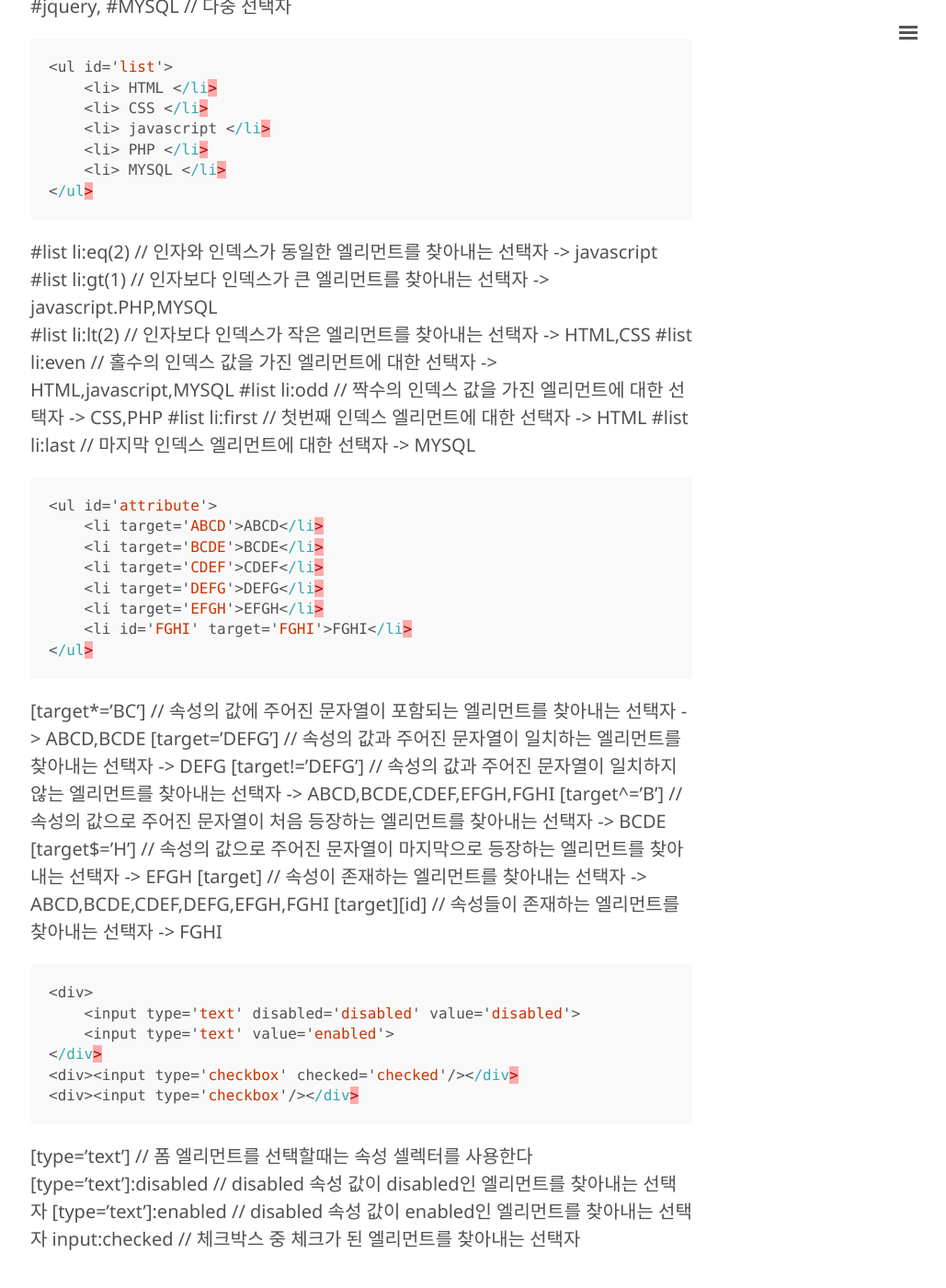
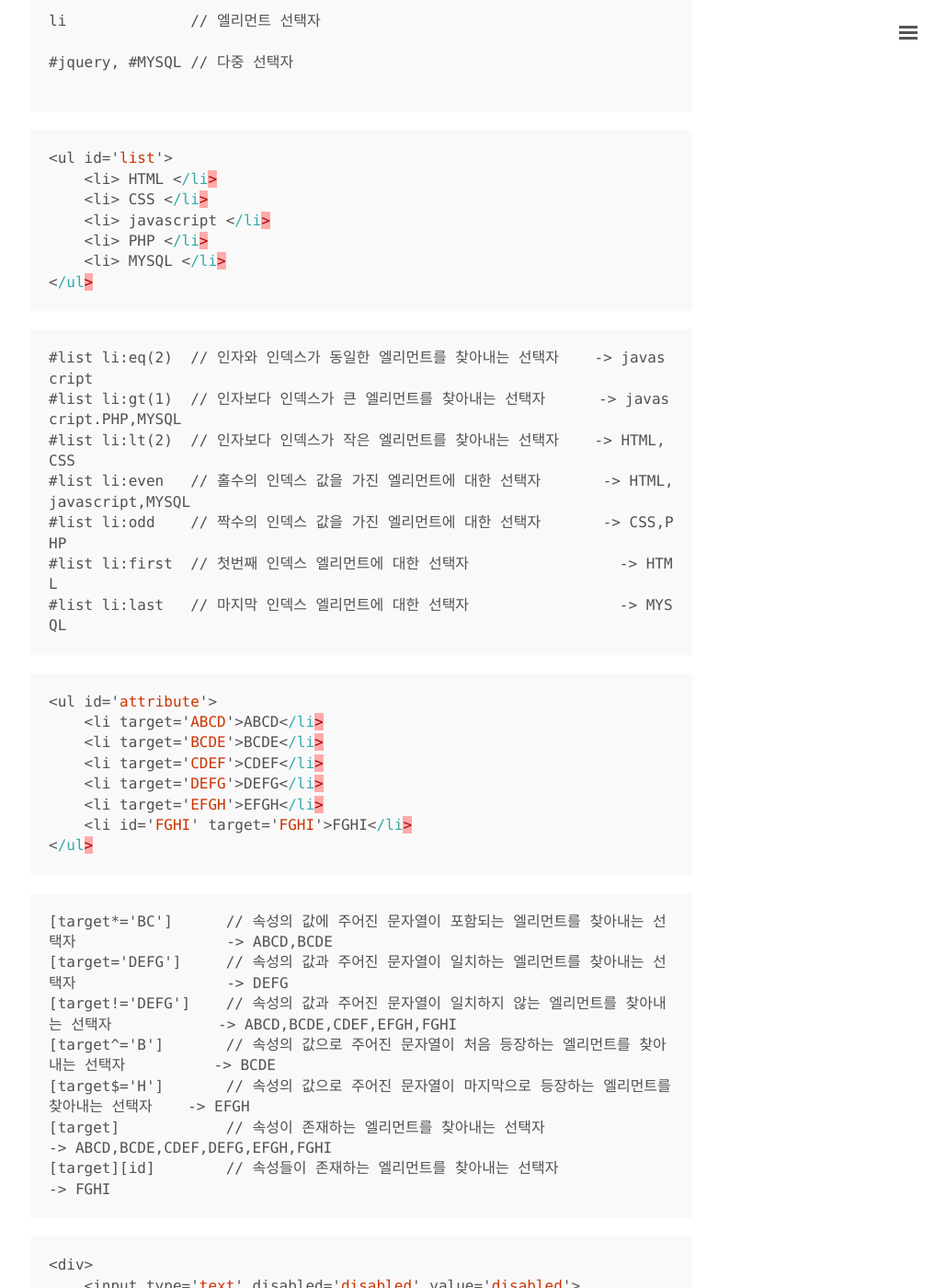
Before and after one commit to Kor-Karll/Kor-Karll.github.io, a Jekyll site: the page built from _posts/2019-07-29-JQuery-Selector.md, in a window 1280 px wide and 1400 px high, scrolled down 568 px. Shown: the whole window at 92% size, without its empty margins (247-1276 px from the left). Built offline with Jekyll 4.4.1, drawn with Linux system fonts in a browser that asks for light colours; comment, search, counter and statistics services are not loaded; some of the changed text lies outside the part shown.

Commit message:
수정테스트

````diff
--- a/_posts/2019-07-29-JQuery-Selector.md
+++ b/_posts/2019-07-29-JQuery-Selector.md
@@ -16,11 +16,12 @@ sitemap :
 
 <!--미리보기-->
 
-
+<pre>
 #jquery         // id 선택자 <br>
 .tutorial       // class 선택자 <br>
 li              // 엘리먼트 선택자 <br>
 #jquery, #MYSQL // 다중 선택자 <br>
+</pre>
 
 ```javascript
 <ul id='list'>
@@ -31,7 +32,7 @@ li              // 엘리먼트 선택자 <br>
     <li> MYSQL </li>
 </ul>
 ```
-
+<pre>
 #list li:eq(2)  // 인자와 인덱스가 동일한 엘리먼트를 찾아내는 선택자    -> javascript
 #list li:gt(1)  // 인자보다 인덱스가 큰 엘리먼트를 찾아내는 선택자      -> javascript.PHP,MYSQL
 #list li:lt(2)  // 인자보다 인덱스가 작은 엘리먼트를 찾아내는 선택자    -> HTML,CSS
@@ -39,6 +40,7 @@ li              // 엘리먼트 선택자 <br>
 #list li:odd    // 짝수의 인덱스 값을 가진 엘리먼트에 대한 선택자       -> CSS,PHP
 #list li:first  // 첫번째 인덱스 엘리먼트에 대한 선택자                 -> HTML
 #list li:last   // 마지막 인덱스 엘리먼트에 대한 선택자                 -> MYSQL
+</pre>
 
 ```javascript
 <ul id='attribute'>
@@ -50,7 +52,7 @@ li              // 엘리먼트 선택자 <br>
     <li id='FGHI' target='FGHI'>FGHI</li>
 </ul>
 ```
-
+<pre>
 [target*='BC']      // 속성의 값에 주어진 문자열이 포함되는 엘리먼트를 찾아내는 선택자                 -> ABCD,BCDE
 [target='DEFG']     // 속성의 값과 주어진 문자열이 일치하는 엘리먼트를 찾아내는 선택자                 -> DEFG
 [target!='DEFG']    // 속성의 값과 주어진 문자열이 일치하지 않는 엘리먼트를 찾아내는 선택자            -> ABCD,BCDE,CDEF,EFGH,FGHI
@@ -58,6 +60,7 @@ li              // 엘리먼트 선택자 <br>
 [target$='H']       // 속성의 값으로 주어진 문자열이 마지막으로 등장하는 엘리먼트를 찾아내는 선택자    -> EFGH
 [target]            // 속성이 존재하는 엘리먼트를 찾아내는 선택자                                   -> ABCD,BCDE,CDEF,DEFG,EFGH,FGHI
 [target][id]        // 속성들이 존재하는 엘리먼트를 찾아내는 선택자                                 -> FGHI
+</pre>
 
 ```javascript
 <div>
@@ -67,8 +70,9 @@ li              // 엘리먼트 선택자 <br>
 <div><input type='checkbox' checked='checked'/></div>
 <div><input type='checkbox'/></div>
 ```
-
+<pre>
 [type='text']               // 폼 엘리먼트를 선택할때는 속성 셀렉터를 사용한다
 [type='text']:disabled      // disabled 속성 값이 disabled인 엘리먼트를 찾아내는 선택자
 [type='text']:enabled       // disabled 속성 값이 enabled인 엘리먼트를 찾아내는 선택자
 input:checked               // 체크박스 중 체크가 된 엘리먼트를 찾아내는 선택자
+</pre>
````
